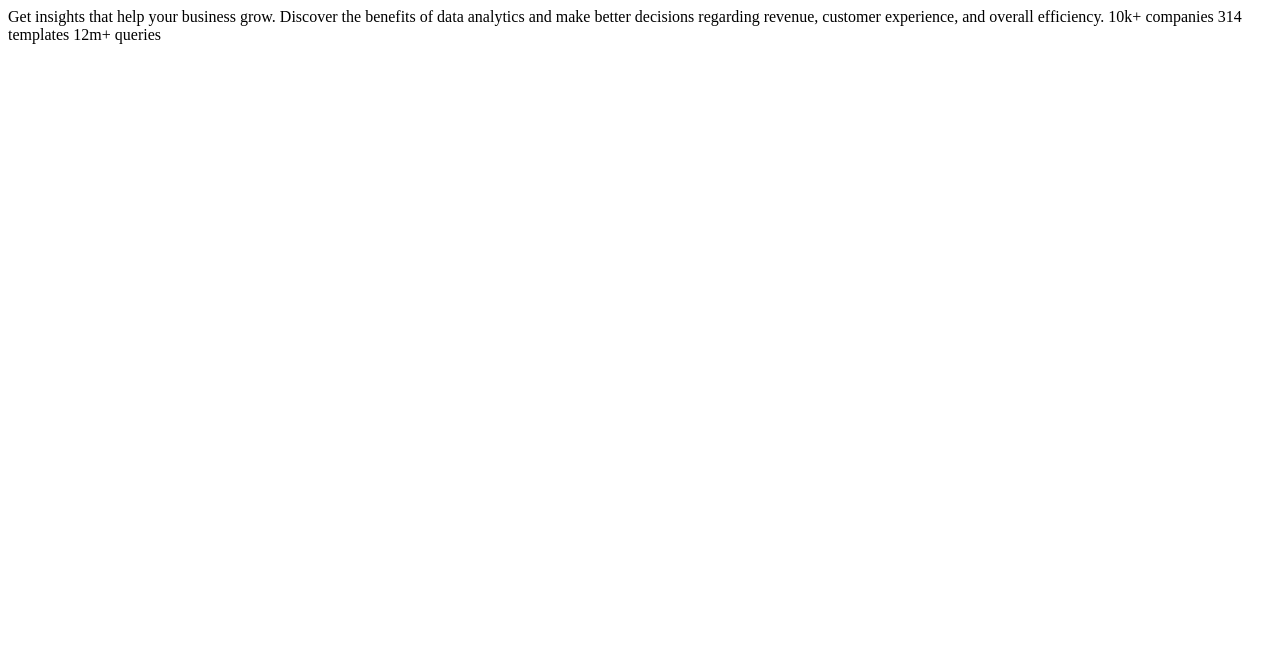
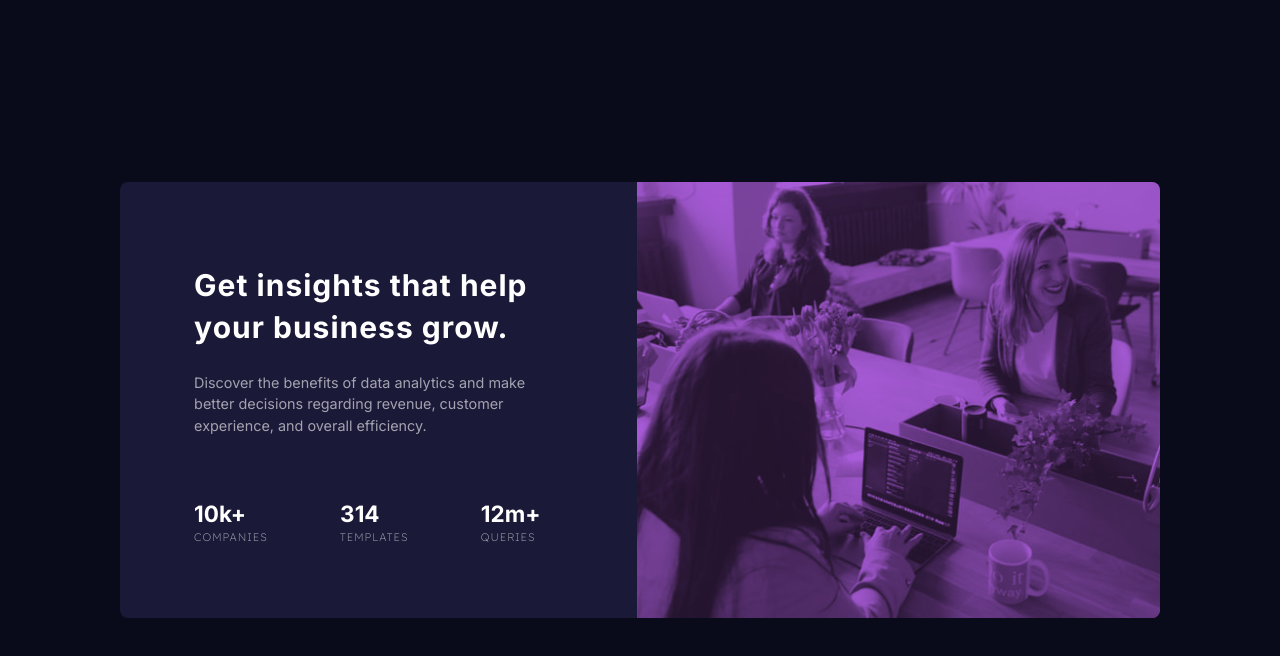
Before and after one commit to devEdu-web/challenges, a plain HTML site: page front/stats_preview_card_component/index.html in a window 1280 px wide. Drawn offline with Linux system fonts and the light colour scheme.

Commit message:
added stats_preview_card challenge

```diff
--- a/front/stats_preview_card_component/index.html
+++ b/front/stats_preview_card_component/index.html
@@ -10,14 +10,58 @@
 </head>
 <body>
 
-  Get insights that help your business grow.
 
-  Discover the benefits of data analytics and make better decisions regarding revenue, customer
-  experience, and overall efficiency.
+  <main class="card-container">
+    <header class="card-container__header">
+      <picture>
+        <source media="(max-width: 750px)" srcset="./images/image-header-mobile.jpg">
+        <img class="header-pic" src="./images/image-header-desktop.jpg" alt="">
+      </picture>
+    </header>
 
-  10k+ companies
-  314 templates
-  12m+ queries
+
+    <section class="card-container__info">
+      <div class="card-container__info-description">
+        <h1 class="card-container__info-description__title">
+          Get insights that help your business grow.
+        </h1>
+
+        <p>
+          Discover the benefits of data analytics and make better decisions regarding revenue, customer
+          experience, and overall efficiency.
+        </p>
+        <div class="card-container__stats">
+          <div class="card-container__stat">
+            <span class="card-container__stat-qty">
+              10k+
+            </span>
+            <span class="card-container__stat__item">
+              companies
+            </span>
+          </div>
+
+          <div class="card-container__stat">
+            <span class="card-container__stat-qty">
+              314
+            </span>
+            <span class="card-container__stat__item">
+              templates
+            </span>
+          </div>
+
+          <div class="card-container__stat">
+            <span class="card-container__stat-qty">
+              12m+
+            </span>
+            <span class="card-container__stat__item">
+              queries
+            </span>
+          </div>
+        </div>
+      </section>
+      </div>
+
+    </main>
 
 </body>
 </html>
--- a/front/stats_preview_card_component/style.css
+++ b/front/stats_preview_card_component/style.css
@@ -0,0 +1,151 @@
+@import url('https://fonts.googleapis.com/css2?family=Inter:wght@200;400;700&family=Lexend+Deca:wght@200;400&display=swap');
+
+:root {
+  --very-dark-blue: hsl(233, 47%, 7%);
+  --dark-saturated-blue: hsl(244, 38%, 16%);
+  --soft-violet: hsl(277, 64%, 61%);
+  --white: hsl(0, 0%, 100%);
+  --main-paragraph-white: hsla(0, 0%, 100%, 0.75);
+  --stat-heading-white: hsla(0, 0%, 100%, 0.6);
+}
+
+* {
+  margin: 0;
+  padding: 0;
+  box-sizing: border-box;
+}
+
+body {
+  background-color: var(--very-dark-blue);
+  color: var(--white);
+  font-size: 15px;
+  display: flex;
+  align-items: center;
+  justify-content: center;
+  width: 100vw;
+  height: 100vh;
+  padding: 8em;
+}
+
+.card-container {
+  display: flex;
+  flex-direction: row-reverse;
+  background-color: var(--dark-saturated-blue);
+  border-radius: 8px;
+  overflow: hidden;
+}
+
+.card-container__header {
+  background-color: var(--soft-violet);
+  width: 90%;
+  /* height: 100%; */
+}
+
+img {
+  opacity: 0.80;
+  width: 100%;
+  height: 100%;
+  mix-blend-mode: multiply;
+  object-fit: cover;
+}
+
+.card-container__info {
+  display: flex;
+  flex-direction: column;
+  align-items: center;
+  justify-content: center;
+  /* background-color: yellow; */
+  padding-left: 16px;
+}
+
+.card-container__info-description {
+  width: 80%;
+  display: flex;
+  flex-direction: column;
+  gap: 24px;
+  /* background-color: green; */
+  padding: 24px 8px 16px;
+}
+
+.card-container__info-description__title {
+  font-size: 2em;
+  font-family: 'Inter', sans-serif;
+  letter-spacing: 1px;
+  line-height: 1.4;
+}
+
+.card-container__info p {
+  color: var(--stat-heading-white);
+  line-height: 1.5;
+  font-size: 0.9rem;
+  width: 90%;
+  font-family: 'Inter', sans-serif;
+  margin-bottom: 40px;
+}
+
+.card-container__stats {
+  display: flex;
+  justify-content: space-between;
+  gap: 24px;
+  /* background-color: red; */
+  width: 90%;
+}
+
+.card-container__stat {
+  display: flex;
+  flex-direction: column;
+  gap: 3px;
+
+}
+
+.card-container__stat-qty {
+  font-size: 1.5em;
+  font-family: 'Inter', sans-serif;
+  font-weight: 700;
+}
+
+.card-container__stat__item {
+  text-transform: uppercase;
+  font-size: 11px;
+  color: var(--stat-heading-white);
+  font-family: 'Lexend Deca', sans-serif;
+  font-weight: 100;
+  letter-spacing: 1px;
+}
+
+@media screen and (max-width: 800px) {
+  body {
+    padding: 0 1em;
+  }
+}
+
+@media screen and (max-width: 500px) {
+  .card-container {
+    flex-direction: column;
+  }
+
+  .card-container__header {
+    width: 100%;
+  }
+
+  picture {
+    display: block;
+    height: 243.2px;
+  }
+
+  .card-container__info-description {
+    text-align: center;
+    width: 90%;
+  }
+
+  .card-container__info-description__title {
+    font-size: 1.8em;
+  }
+
+  .card-container__stats {
+    flex-direction: column;
+    justify-content: center;
+    align-items: center;
+    /* text-align: center; */
+  }
+}
```
